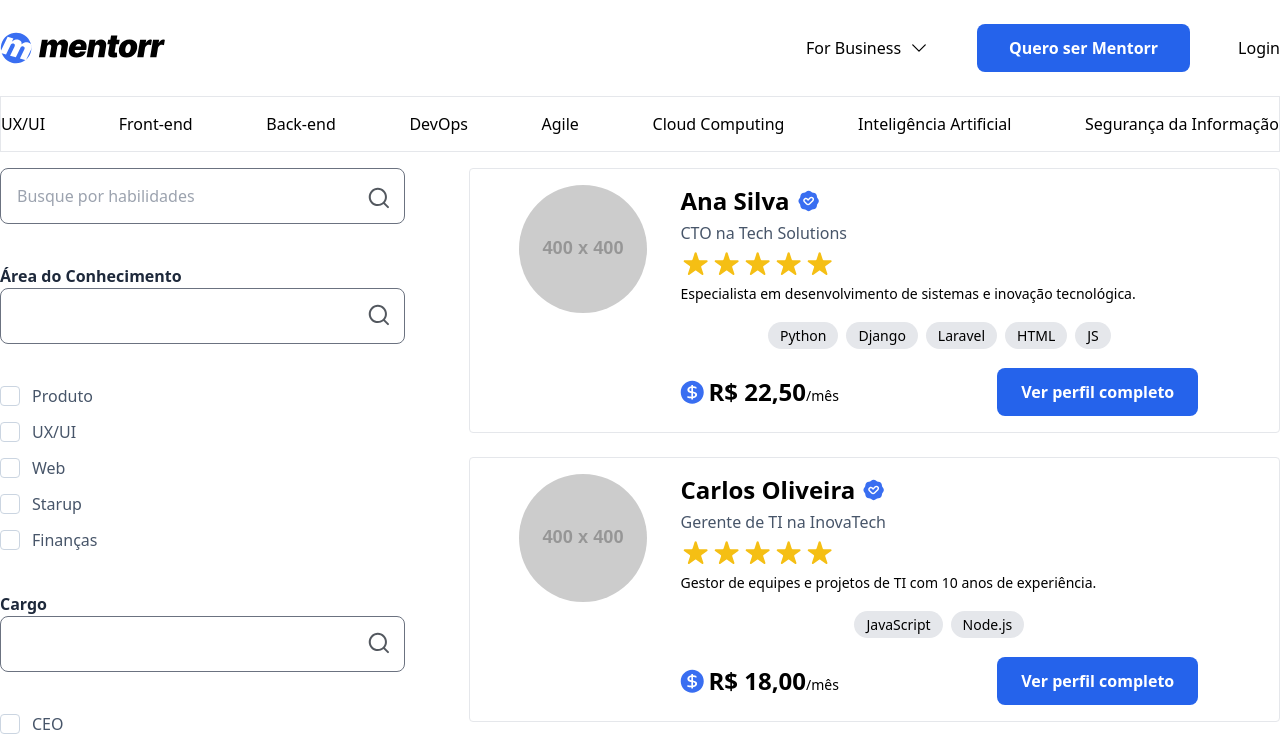
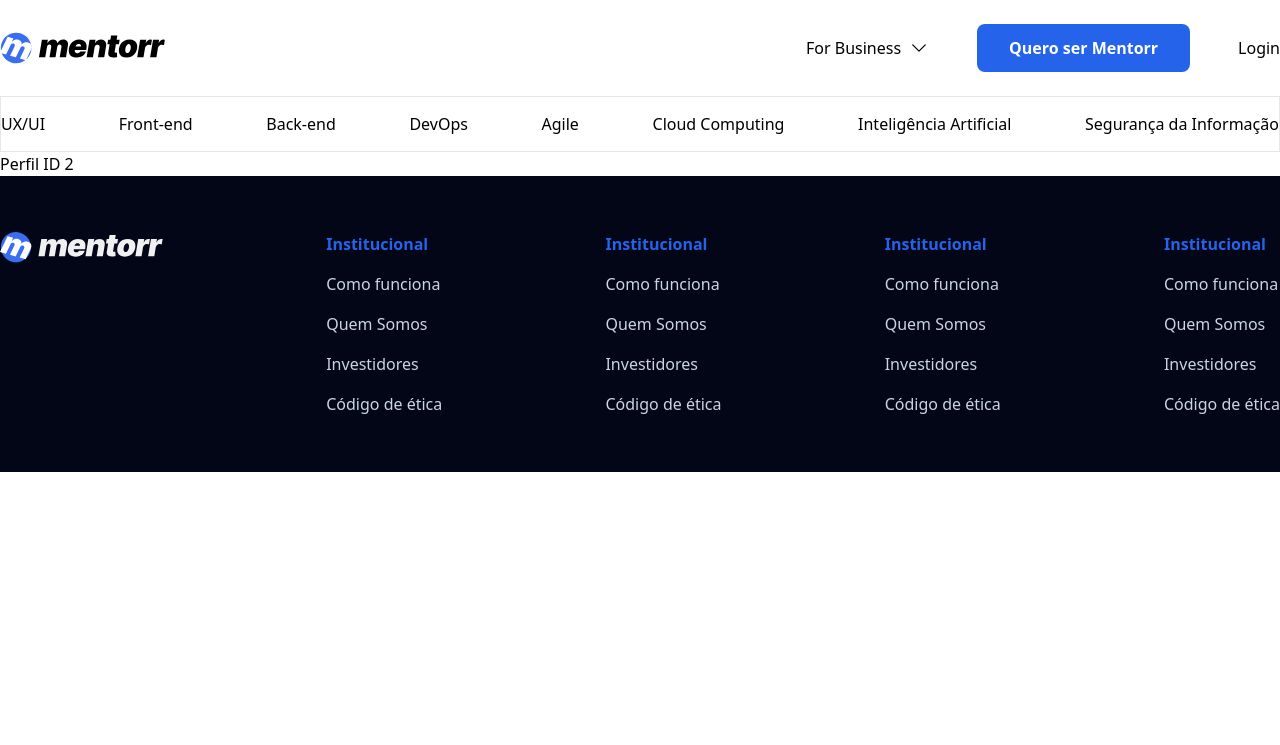
Before and after one commit to caetanovns/mentorr-web, a React (Vite) app: page /buscar/perfil/2 in a window 1280 px wide. Shown: the top 745 px of the page. Built offline with nearby package versions, Linux system fonts and the light colour scheme.

Commit message:
adicionado rotas e tela de perfil do mentor

```diff
--- a/src/App.tsx
+++ b/src/App.tsx
@@ -1,5 +1,21 @@
+import { BrowserRouter, Route, Routes } from "react-router-dom";
+import Home from "./pages/home";
+import Buscar from "./pages/busca";
+import AppLayout from "./components/layouts/AppLayout";
+import PerfilMentor from "./pages/perfil_mentor";
+
 function App() {
-  return <></>;
+  return (
+    <BrowserRouter>
+      <Routes>
+        <Route element={<AppLayout />}>
+          <Route path="/" element={<Home />} />
+          <Route path="buscar" element={<Buscar />} />
+          <Route path="buscar/perfil/:id" element={<PerfilMentor />} />
+        </Route>
+      </Routes>
+    </BrowserRouter>
+  );
 }
 
 export default App;
--- /dev/null
+++ b/src/components/layouts/AppLayout.tsx
@@ -0,0 +1,15 @@
+import { Outlet } from "react-router-dom";
+import Footer from "./Footer";
+import Header from "./Header";
+
+function AppLayout() {
+  return (
+    <>
+      <Header />
+      <Outlet />
+      <Footer />
+    </>
+  );
+}
+
+export default AppLayout;
--- a/src/components/layouts/CardMentor.tsx
+++ b/src/components/layouts/CardMentor.tsx
@@ -2,6 +2,7 @@ import Star from "../Star";
 import dollar from "../../assets/dollar.svg";
 import checked from "../../assets/verified.svg";
 import SkillBadge from '../badges/SkillBadge';
+import { Link } from "react-router-dom";
 
 function CardMentor(props) {
   return (
@@ -48,9 +49,7 @@ function CardMentor(props) {
               <span className="text-sm font-medium">/mês</span>
             </span>
           </div>
-          <button className="px-6 py-3 bg-blue-600 text-white font-bold rounded-lg">
-            Ver perfil completo
-          </button>
+          <Link className="px-6 py-3 bg-blue-600 text-white font-bold rounded-lg" to={`perfil/${props.mentor.id}`}>Ver perfil completo</Link>
         </div>
       </div>
     </div>
--- a/src/components/layouts/Header.tsx
+++ b/src/components/layouts/Header.tsx
@@ -1,3 +1,4 @@
+import { Link } from "react-router-dom";
 import logo from "../../assets/logo-mentorr.svg";
 
 function Header() {
@@ -6,7 +7,9 @@ function Header() {
       <header className="px-8 md:px-0">
         <div className="container mx-auto flex flex-col md:flex-row py-6 md:py-0 gap-6 md:gap-0 justify-between items-center md:h-24">
           <div>
+            <Link to="/">
               <img src={logo} alt="logotipo Mentorr" />
+            </Link>
           </div>
           <div className="flex gap-4 md:gap-12 items-center">
             <div className="flex gap-2">
@@ -47,28 +50,28 @@ function Header() {
         <nav className="hidden md:block">
           <ul className="flex justify-between">
             <li>
-                <a href="/">UX/UI</a>
+              <Link to={`/buscar/${"ux%2Fui"}`}>UX/UI</Link>
             </li>
             <li>
-                <a href="/">Front-end</a>
+              <Link to={`/buscar/${"front-end"}`}>Front-end</Link>
             </li>
             <li>
-                <a href="/">Back-end</a>
+              <Link to={`/buscar/${"back-end"}`}>Back-end</Link>
             </li>
             <li>
-                <a href="/">DevOps</a>
+              <Link to={`/buscar/${"dev-ops"}`}>DevOps</Link>
             </li>
             <li>
-                <a href="/">Agile</a>
+              <Link to={`/buscar/${"agile"}`}>Agile</Link>
             </li>
             <li>
-                <a href="/">Cloud Computing</a>
+              <Link to={`/buscar/${"cloud Computing"}`}>Cloud Computing</Link>
             </li>
             <li>
-                <a href="/">Inteligência Artificial</a>
+              <Link to={`/buscar/${"Inteligência Artificial"}`}>Inteligência Artificial</Link>
             </li>
             <li>
-                <a href="/">Segurança da Informação</a>
+              <Link to={`/buscar/${"Segurança da Informação"}`}>Segurança da Informação</Link>
             </li>
           </ul>
         </nav>
@@ -77,5 +80,4 @@ function Header() {
   );
 }
 
-
 export default Header;
--- a/src/main.tsx
+++ b/src/main.tsx
@@ -1,10 +1,9 @@
 import { StrictMode } from 'react'
 import { createRoot } from 'react-dom/client'
-import Home from './pages/home.tsx'
-import Buscar from './pages/busca.tsx'
+import App from './App.tsx'
 
 createRoot(document.getElementById('root')!).render(
   <StrictMode>
-    <Buscar />
+    <App />
   </StrictMode>,
 )
--- a/src/pages/busca.tsx
+++ b/src/pages/busca.tsx
@@ -1,8 +1,7 @@
 import { useEffect, useState } from "react";
 import lupa from "../assets/lupa.svg";
-import Header from "../components/layouts/Header";
-import Footer from "../components/layouts/Footer";
 import CardMentor from "../components/layouts/CardMentor";
+import { useParams } from "react-router-dom";
 
 function Buscar() {
   const areas_data = [
@@ -79,13 +78,14 @@ function Buscar() {
   const [cargos] = useState(cargos_data);
   const [areas] = useState(areas_data);
 
-  useEffect(() => {
+  useEffect(() => {}, []);
 
-  }, []);
+  const {categoria} = useParams();
+
+  console.log(categoria);
 
   return (
     <>
-      <Header />
       <section>
         <div className="container mx-auto flex flex-col md:flex-row md:gap-16 py-4">
           <div className="flex flex-col md:w-1/3 md:p-0 p-6 gap-10">
@@ -196,7 +196,6 @@ function Buscar() {
           </div>
         </div>
       </section>
-      <Footer />
     </>
   );
 }
--- a/src/pages/home.tsx
+++ b/src/pages/home.tsx
@@ -1,6 +1,5 @@
+import { Link } from "react-router-dom";
 import SkillBadge from "../components/badges/SkillBadge";
-import Footer from "../components/layouts/Footer";
-import Header from "../components/layouts/Header";
 import Testimonial from "../components/layouts/Testimonals";
 import CardTutorSmall from "../components/tutor/CardTutorSmall";
 // import developers from "../mocks/tutores.json";
@@ -34,13 +33,12 @@ function Home() {
       "https://my-json-server.typicode.com/caetanovns/mentorr-fake-json/tutores"
     )
       .then((res) => res.json())
-      .then((data : Tutor[]) => setTutores(data));
-    console.log("busca tutores")
+      .then((data: Tutor[]) => setTutores(data));
+    //console.log("busca tutores");
   }, []);
 
   return (
     <>
-      <Header />
       <Hero />
       <Testimonial testimonials={testimonials} />
       <section className="px-8 md:px-0">
@@ -65,7 +63,6 @@ function Home() {
         </div>
       </section>
       <Pricing />
-      <Footer />
     </>
   );
 }
@@ -156,9 +153,12 @@ function Pricing() {
           <button className="bg-blue-600 px-12 font-bold py-4 rounded-lg hover:bg-blue-700">
             Quero ser Mentorr
           </button>
-          <button className="font-bold border border-blue-600 px-12 py-4 rounded-lg hover:bg-blue-600">
+          <Link
+            to="/buscar"
+            className="font-bold border border-blue-600 px-12 py-4 rounded-lg hover:bg-blue-600"
+          >
             Quero ser aluno
-          </button>
+          </Link>
         </div>
         <p className="text-slate-300">Não é necessário cartão de crédito.</p>
       </div>
--- /dev/null
+++ b/src/pages/perfil_mentor.tsx
@@ -0,0 +1,8 @@
+import { useParams } from "react-router-dom";
+
+function PerfilMentor() {
+  const { id } = useParams();
+  return <p>Perfil ID {id}</p>;
+}
+
+export default PerfilMentor;
```
Lines whose indentation alone changed are shown as unchanged.
